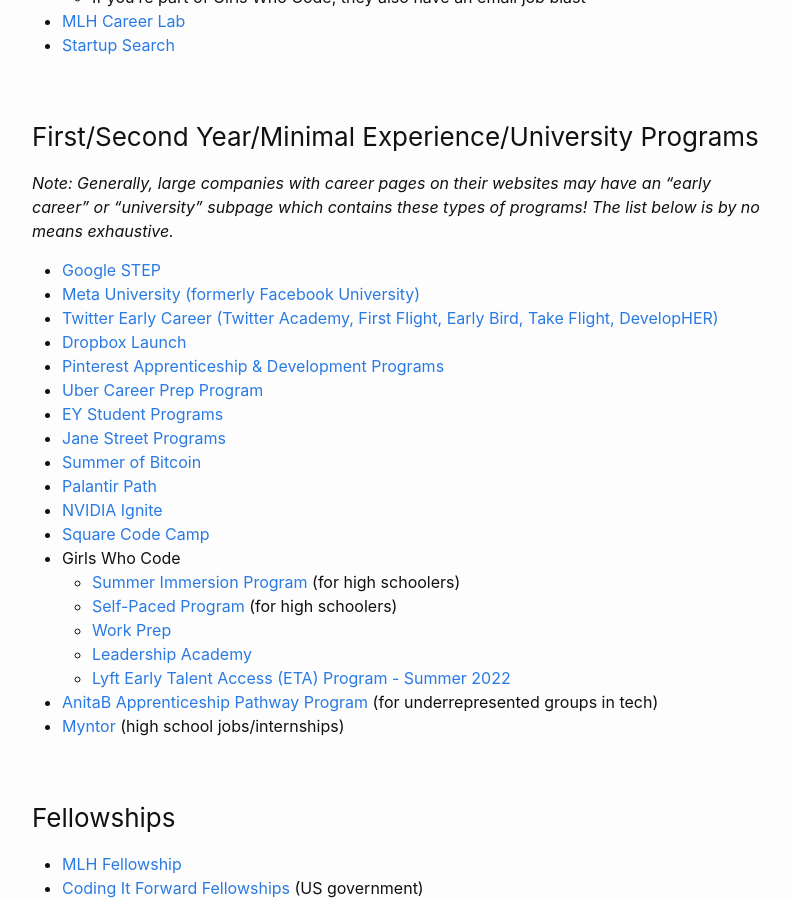
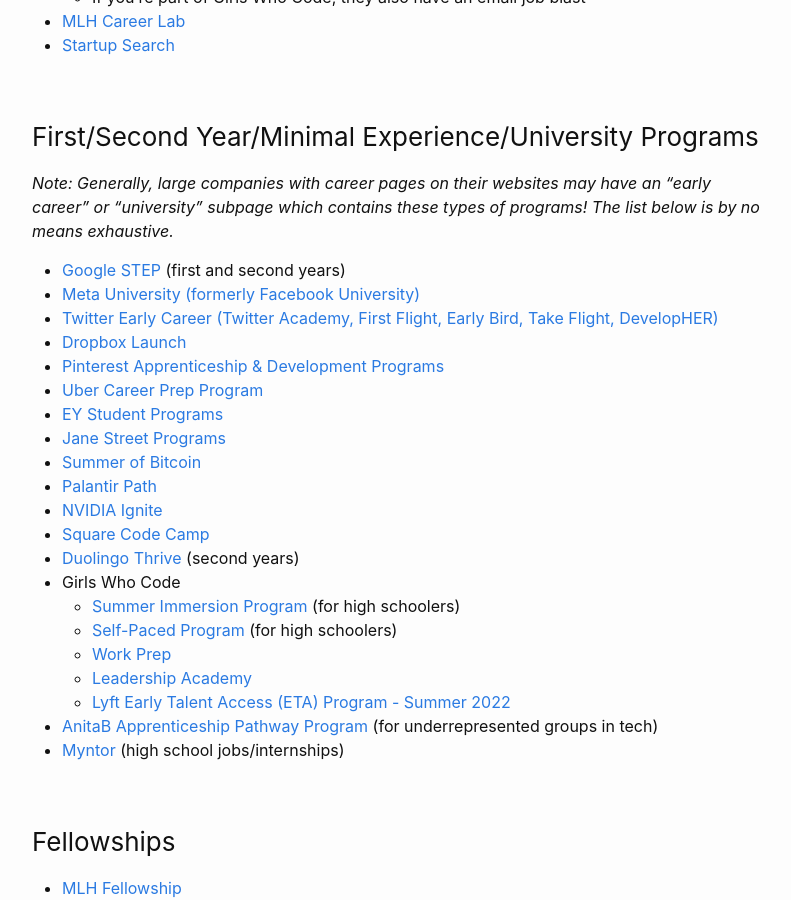
Before and after one commit to phrdang/phrdang.github.io, a Jekyll site: the page built from resources.md, in a window 1280 px wide and 900 px high, scrolled down 8232 px. Shown: the whole window, without its empty margins (238-1029 px from the left). Built offline with Jekyll 4.4.1, drawn with Linux system fonts in a browser that asks for light colours.

Commit message:
Add Duolingo Thrive to resources

```diff
--- a/resources.md
+++ b/resources.md
@@ -267,7 +267,7 @@
 
 *Note: Generally, large companies with career pages on their websites may have an "early career" or "university" subpage which contains these types of programs! The list below is by no means exhaustive.*
 
-- [Google STEP](https://buildyourfuture.withgoogle.com/programs/step/)
+- [Google STEP](https://buildyourfuture.withgoogle.com/programs/step/) (first and second years)
 - [Meta University (formerly Facebook University)](https://www.metacareers.com/careerprograms/pathways/metauniversity)
 - [Twitter Early Career (Twitter Academy, First Flight, Early Bird, Take Flight, DevelopHER)](https://careers.twitter.com/en/early-career.html)
 - [Dropbox Launch](https://www.dropbox.com/jobs/teams/emerging-talent)
@@ -279,6 +279,7 @@
 - [Palantir Path](https://www.palantir.com/careers/students/path/)
 - [NVIDIA Ignite](https://www.nvidia.com/en-us/about-nvidia/careers/university-recruiting/)
 - [Square Code Camp](https://squareup.com/us/en/code-camp)
+- [Duolingo Thrive](https://careers.duolingo.com/students) (second years)
 - Girls Who Code
   - [Summer Immersion Program](https://girlswhocode.com/programs/summer-immersion-program) (for high schoolers)
   - [Self-Paced Program](https://girlswhocode.com/programs/summer-immersion-program) (for high schoolers)
```
